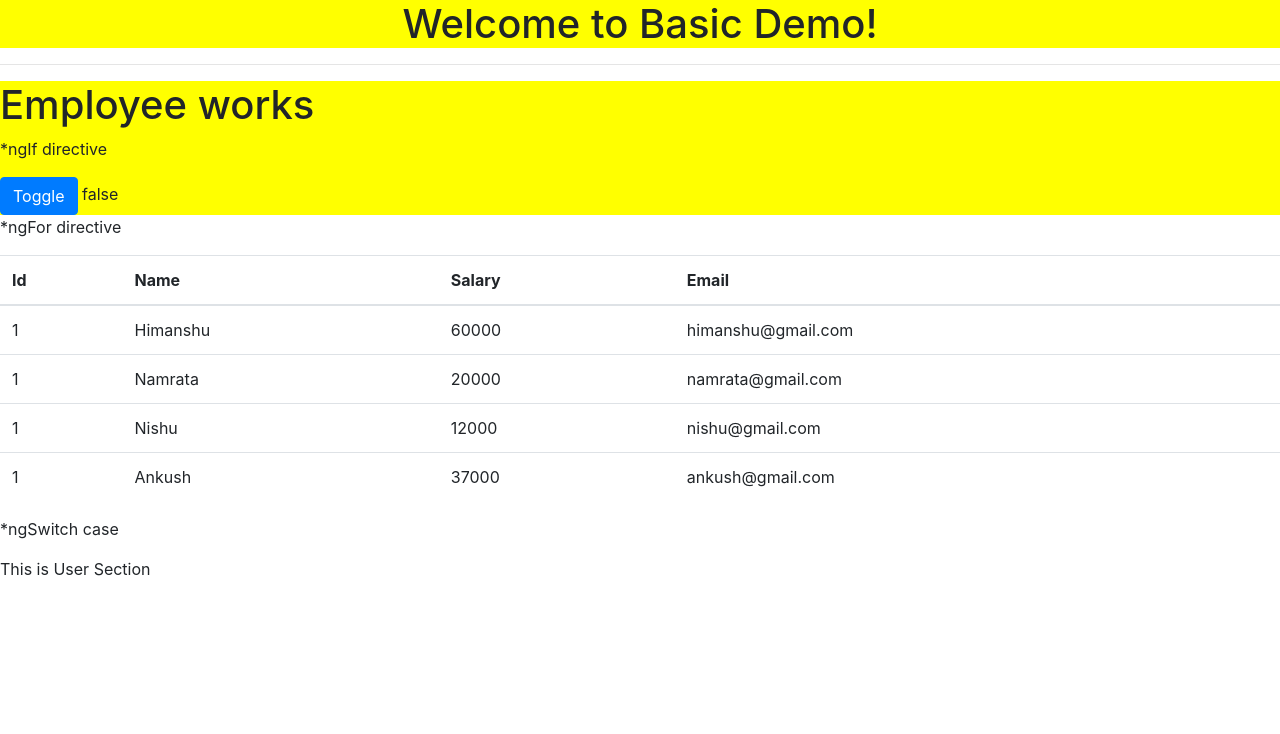
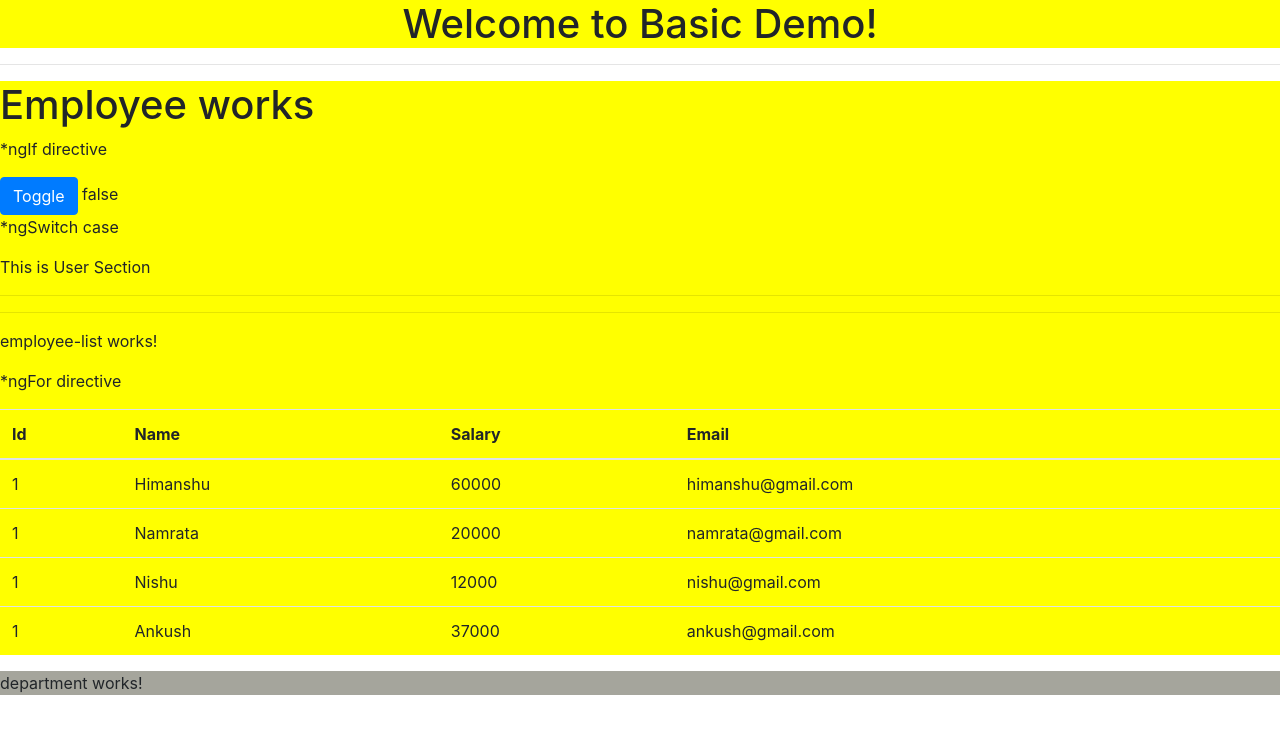
Before and after one commit to himanshujain2121/BasicDemo, an Angular app: page / in a window 1280 px wide. Shown: the top 734 px of the page. Built offline with nearby package versions, Linux system fonts and the light colour scheme.

Commit message:
@input Component Interaction using HTML

```diff
--- a/src/app/app.component.html
+++ b/src/app/app.component.html
@@ -6,3 +6,4 @@
 </div>
 <hr>
 <app-employee></app-employee>
+<app-department></app-department>
--- a/src/app/app.module.ts
+++ b/src/app/app.module.ts
@@ -4,12 +4,16 @@ import { NgModule } from '@angular/core';
 // component
 import { AppComponent } from './app.component';
 import { EmployeeComponent } from './employee/employee.component';
+import { EmployeeListComponent } from './employee/employee-list/employee-list.component';
+import { DepartmentComponent } from './department/department.component';
 
 
 @NgModule({
   declarations: [
     AppComponent,
-    EmployeeComponent
+    EmployeeComponent,
+    EmployeeListComponent,
+    DepartmentComponent
   ],
   imports: [
     BrowserModule
--- /dev/null
+++ b/src/app/department/department.component.html
@@ -0,0 +1,3 @@
+<p style="background-color: rgb(165, 165, 156)">
+  department works!
+</p>
--- /dev/null
+++ b/src/app/department/department.component.ts
@@ -0,0 +1,15 @@
+import { Component, OnInit } from '@angular/core';
+
+@Component({
+  selector: 'app-department',
+  templateUrl: './department.component.html',
+  styleUrls: ['./department.component.css']
+})
+export class DepartmentComponent implements OnInit {
+
+  constructor() { }
+
+  ngOnInit() {
+  }
+
+}
--- /dev/null
+++ b/src/app/employee/employee-list/employee-list.component.html
@@ -0,0 +1,22 @@
+<p>
+  employee-list works!
+</p>
+<p>*ngFor directive</p>
+<table class="table">
+  <thead>
+    <tr>
+      <th>Id</th>
+      <th>Name</th>
+      <th>Salary</th>
+      <th>Email</th>
+    </tr>
+  </thead>
+  <tbody>
+    <tr *ngFor="let emp of employeeList">
+      <td>{{emp.id}}</td>
+      <td>{{emp.name}}</td>
+      <td>{{emp.salary}}</td>
+      <td>{{emp.email}}</td>
+    </tr>
+  </tbody>
+</table>
--- /dev/null
+++ b/src/app/employee/employee-list/employee-list.component.ts
@@ -0,0 +1,17 @@
+import { Component, OnInit, Input } from '@angular/core';
+import { Employee } from '../employee';
+
+@Component({
+  selector: 'app-employee-list',
+  templateUrl: './employee-list.component.html',
+  styleUrls: ['./employee-list.component.css']
+})
+export class EmployeeListComponent implements OnInit {
+
+  constructor() { }
+
+  @Input() employeeList:Employee[];
+  ngOnInit() {
+  }
+
+}
--- a/src/app/employee/employee.component.html
+++ b/src/app/employee/employee.component.html
@@ -6,26 +6,7 @@
   <div *ngIf="visible" [innerText]="title"> </div>
   <button class="btn btn-primary" type="button" (click)="toggle()">Toggle</button>
   {{visible}}
-</div>
-<p>*ngFor directive</p>
-<table class="table">
-  <thead>
-    <tr>
-      <th>Id</th>
-      <th>Name</th>
-      <th>Salary</th>
-      <th>Email</th>
-    </tr>
-  </thead>
-  <tbody>
-    <tr *ngFor="let emp of employee">
-      <td>{{emp.id}}</td>
-      <td>{{emp.name}}</td>
-      <td>{{emp.salary}}</td>
-      <td>{{emp.email}}</td>
-    </tr>
-  </tbody>
-</table>
+
 <p>*ngSwitch case</p>
 <div [ngSwitch]="role">
   <div *ngSwitchCase = "'admin'">
@@ -39,3 +20,7 @@
   </div>
 
 </div>
+<hr>
+<hr>
+<app-employee-list [employeeList]="employee"></app-employee-list>
+</div>
```
Also changed, not shown: src/app/department/department.component.css (added), src/app/employee/employee-list/employee-list.component.css (added), 2 other files (tests, documents, lock files or other folders).
